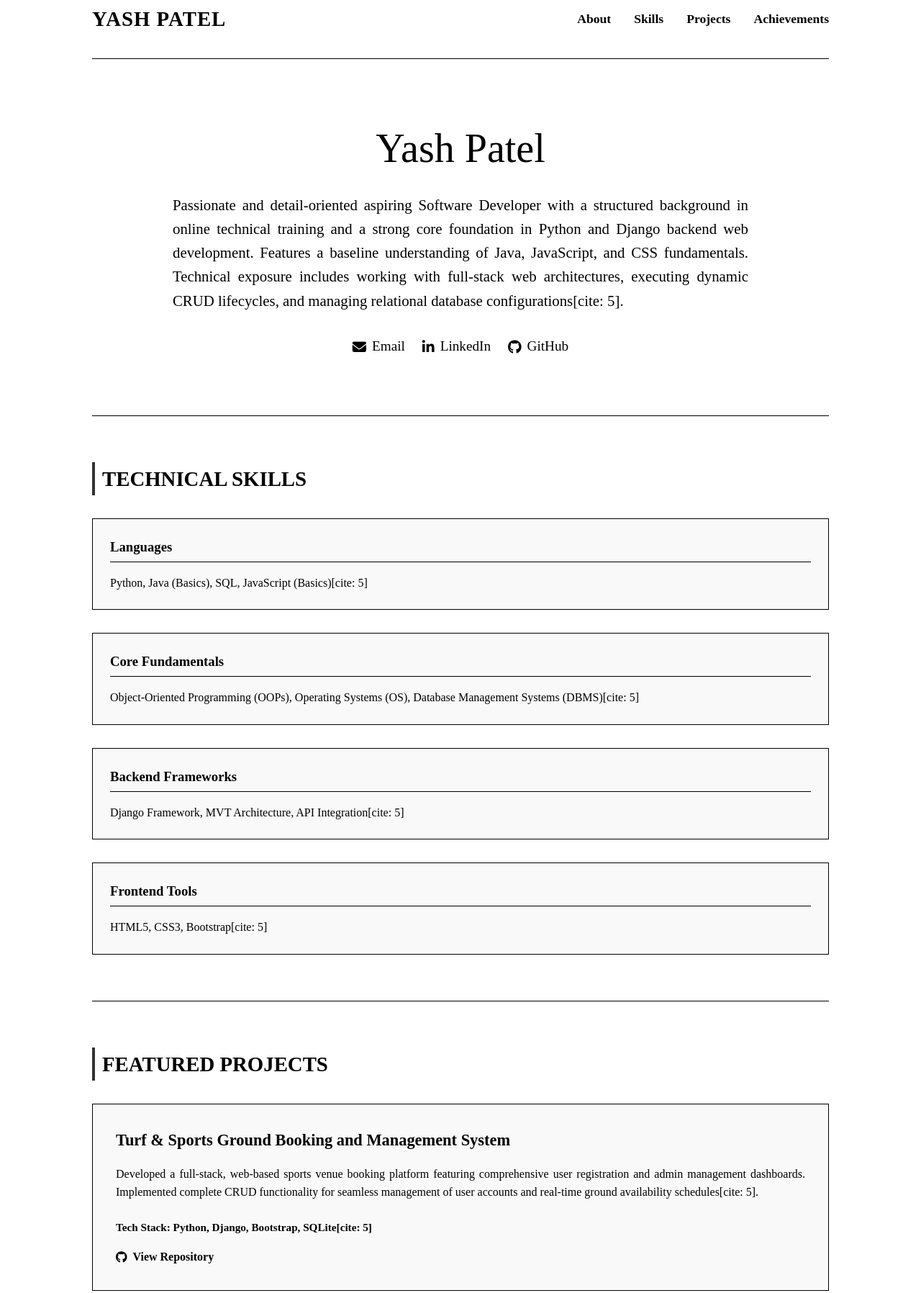
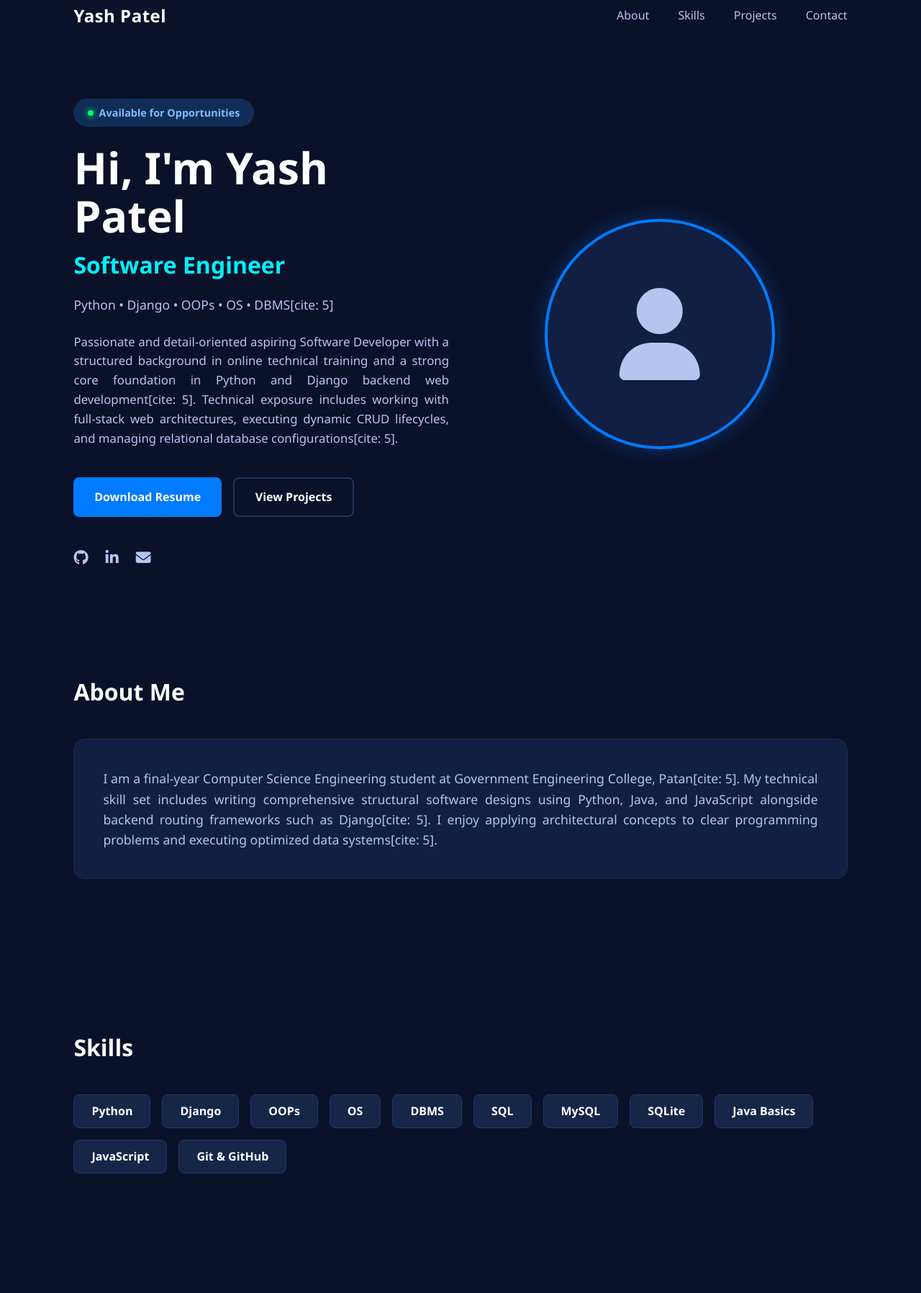
Before and after one commit to patelyash296/portfolio, a plain HTML site: page index.html in a window 1280 px wide. Shown: the part 29-1825 px from the top of the page at 72% size. After the commit the page ends 1739 px from the top, so only its background shows below. Drawn offline with Linux system fonts and the light colour scheme.

Commit message:
Update index.html

```diff
--- a/index.html
+++ b/index.html
@@ -4,299 +4,329 @@
     <meta charset="UTF-8">
     <meta name="viewport" content="width=device-width, initial-scale=1.0">
     <title>Yash Patel | Portfolio</title>
-    <!-- FontAwesome for exact matching icons -->
     <link rel="stylesheet" href="https://cdnjs.cloudflare.com/ajax/libs/font-awesome/6.4.0/css/all.min.css">
     <style>
         :root {
-            --bg-color: #ffffff;
-            --text-color: #000000;
-            --accent-color: #333333;
-            --border-color: #000000;
-            --card-bg: #f9f9f9;
+            --bg-dark: #0a1128;
+            --card-blue: #101f42;
+            --accent-blue: #007bff;
+            --accent-cyan: #00f0ff;
+            --text-main: #ffffff;
+            --text-muted: #b4c6ef;
         }
 
         * {
             margin: 0;
             padding: 0;
             box-sizing: border-box;
-            font-family: 'Times New Roman', Times, serif;
+            font-family: 'Segoe UI', Tahoma, Geneva, Verdana, sans-serif;
         }
 
         body {
-            background-color: var(--bg-color);
-            color: var(--text-color);
+            background-color: var(--bg-dark);
+            color: var(--text-main);
             line-height: 1.6;
-            padding: 0 10%;
+            padding: 0 8%;
         }
 
-        /* Navigation */
+        /* Navbar */
         nav {
             display: flex;
             justify-content: space-between;
             align-items: center;
             padding: 2rem 0;
-            border-bottom: 1px solid var(--border-color);
         }
 
         .logo {
-            font-size: 1.8rem;
-            font-weight: bold;
-            text-transform: uppercase;
-            letter-spacing: 1px;
+            font-size: 1.5rem;
+            font-weight: 700;
+            letter-spacing: 0.5px;
         }
 
         nav ul {
             display: flex;
             list-style: none;
+            gap: 2.5rem;
+        }
+
+        nav ul li a {
+            color: var(--text-muted);
+            text-decoration: none;
+            font-size: 1rem;
+            transition: color 0.3s;
+        }
+
+        nav ul li a:hover {
+            color: var(--text-main);
+        }
+
+        /* Hero Layout Container */
+        .hero-container {
+            display: flex;
+            align-items: center;
+            justify-content: space-between;
+            padding: 4rem 0;
             gap: 2rem;
         }
 
-        nav ul li a {
-            color: var(--text-color);
-            text-decoration: none;
-            font-size: 1.1rem;
-            font-weight: bold;
+        .hero-text {
+            flex: 1;
+            max-width: 600px;
         }
 
-        nav ul li a:hover {
-            text-decoration: underline;
+        /* Status Badge */
+        .status-badge {
+            display: inline-flex;
+            align-items: center;
+            gap: 8px;
+            background-color: #112d57;
+            color: #7fbbff;
+            padding: 0.5rem 1.2rem;
+            border-radius: 50px;
+            font-size: 0.9rem;
+            font-weight: 600;
+            margin-bottom: 1.5rem;
         }
 
-        /* Hero Section */
-        header {
-            padding: 5rem 0;
-            text-align: center;
-            border-bottom: 1px solid var(--border-color);
+        .status-dot {
+            width: 8px;
+            height: 8px;
+            background-color: #00ff66;
+            border-radius: 50%;
+            box-shadow: 0 0 10px #00ff66;
         }
 
-        header h1 {
-            font-size: 3.5rem;
-            margin-bottom: 1rem;
-            font-weight: normal;
+        .hero-text h1 {
+            font-size: 3.8rem;
+            line-height: 1.1;
+            margin-bottom: 0.5rem;
+            font-weight: 700;
         }
 
-        header p {
+        .hero-text .subtitle {
+            font-size: 2rem;
+            color: var(--accent-cyan);
+            margin-bottom: 1rem;
+            font-weight: 600;
+        }
+
+        .mini-tags {
+            color: var(--text-muted);
+            font-size: 1.1rem;
+            margin-bottom: 1.5rem;
+            font-weight: 500;
+        }
+
+        .hero-description {
+            color: var(--text-muted);
+            font-size: 1.05rem;
+            text-align: justify;
+            margin-bottom: 2.5rem;
+        }
+
+        /* Buttons */
+        .btn-container {
+            display: flex;
+            gap: 1rem;
+            margin-bottom: 2.5rem;
+        }
+
+        .btn {
+            padding: 0.8rem 1.8rem;
+            border-radius: 8px;
+            font-size: 1rem;
+            font-weight: 600;
+            text-decoration: none;
+            transition: all 0.3s;
+            display: inline-flex;
+            align-items: center;
+        }
+
+        .btn-primary {
+            background-color: var(--accent-blue);
+            color: white;
+        }
+
+        .btn-primary:hover {
+            background-color: #0056b3;
+            box-shadow: 0 0 15px rgba(0,123,255,0.4);
+        }
+
+        .btn-secondary {
+            border: 2px solid #21355b;
+            color: white;
+        }
+
+        .btn-secondary:hover {
+            background-color: #112240;
+            border-color: #3b5998;
+        }
+
+        /* Clean Mini Social Link Icons */
+        .mini-socials {
+            display: flex;
+            gap: 1.5rem;
             font-size: 1.3rem;
-            max-width: 800px;
-            margin: 0 auto 2rem auto;
+        }
+
+        .mini-socials a {
+            color: var(--text-muted);
+            transition: color 0.3s;
+        }
+
+        .mini-socials a:hover {
+            color: var(--text-main);
+        }
+
+        /* Hero Right Side Circular Profile Pic */
+        .hero-image-wrapper {
+            flex: 1;
+            display: flex;
+            justify-content: center;
+        }
+
+        .profile-circle {
+            width: 320px;
+            height: 320px;
+            border-radius: 50%;
+            border: 4px solid var(--accent-blue);
+            box-shadow: 0 0 30px rgba(0,123,255,0.3);
+            background-color: var(--card-blue);
+            display: flex;
+            align-items: center;
+            justify-content: center;
+            overflow: hidden;
+        }
+
+        .profile-circle i {
+            font-size: 8rem;
+            color: var(--text-muted);
+        }
+
+        /* Generic Section Heading Layout */
+        section {
+            padding: 5rem 0;
+        }
+
+        .section-title {
+            font-size: 2rem;
+            margin-bottom: 2.5rem;
+            font-weight: 700;
+        }
+
+        /* About & Skills Rounded Content Card Blocks */
+        .info-card {
+            background-color: var(--card-blue);
+            border-radius: 16px;
+            padding: 2.5rem;
+            border: 1px solid #1e2d4a;
+            margin-bottom: 3rem;
+        }
+
+        .info-card p {
+            color: var(--text-muted);
+            font-size: 1.1rem;
             text-align: justify;
         }
 
-        .social-links {
+        .skills-row {
             display: flex;
-            justify-content: center;
-            gap: 1.5rem;
-            font-size: 1.2rem;
+            flex-wrap: wrap;
+            gap: 1rem;
         }
 
-        .social-links a {
-            color: var(--text-color);
-            text-decoration: none;
-            display: flex;
-            align-items: center;
-            gap: 0.5rem;
+        .skill-capsule {
+            background-color: #162649;
+            color: var(--text-main);
+            padding: 0.6rem 1.5rem;
+            border-radius: 8px;
+            font-weight: 600;
+            font-size: 1rem;
+            border: 1px solid #223763;
         }
 
-        .social-links a:hover {
-            text-decoration: underline;
-        }
-
-        /* Sections common styling */
-        section {
-            padding: 4rem 0;
-            border-bottom: 1px solid var(--border-color);
-        }
-
-        .section-title {
-            font-size: 1.8rem;
-            font-weight: bold;
-            margin-bottom: 2rem;
-            text-transform: uppercase;
-            border-left: 4px solid var(--accent-color);
-            padding-left: 10px;
-        }
-
-        /* Skills Layout */
-        .skills-grid {
-            display: grid;
-            grid-template-columns: repeat(auto-fit, minmax(250px, 1-fr));
-            gap: 2rem;
-        }
-
-        .skill-category {
-            background-color: var(--card-bg);
-            padding: 1.5rem;
-            border: 1px solid var(--border-color);
-        }
-
-        .skill-category h3 {
-            margin-bottom: 1rem;
-            border-bottom: 1px solid var(--border-color);
-            padding-bottom: 5px;
-        }
-
-        /* Projects Layout */
-        .projects-grid {
-            display: grid;
-            grid-template-columns: repeat(auto-fit, minmax(300px, 1-fr));
-            gap: 2rem;
-        }
-
-        .project-card {
-            background-color: var(--card-bg);
-            border: 1px solid var(--border-color);
-            padding: 2rem;
-            display: flex;
-            flex-direction: column;
-            justify-content: space-between;
-        }
-
-        .project-card h3 {
-            font-size: 1.4rem;
-            margin-bottom: 1rem;
-        }
-
-        .project-card p {
-            text-align: justify;
-            margin-bottom: 1.5rem;
-            font-size: 1rem;
-        }
-
-        .tech-stack {
-            font-weight: bold;
-            margin-bottom: 1rem;
-            font-size: 0.95rem;
-        }
-
-        .project-link {
-            color: var(--text-color);
-            font-weight: bold;
-            text-decoration: none;
-            display: inline-flex;
-            align-items: center;
-            gap: 0.5rem;
-        }
-
-        .project-link:hover {
-            text-decoration: underline;
-        }
-
-        /* Achievements & Contact */
-        .achievement-item {
-            margin-bottom: 1rem;
-            font-size: 1.1rem;
-        }
-
-        footer {
-            text-align: center;
-            padding: 2rem 0;
-            font-size: 0.9rem;
-        }
-
-        @media (max-width: 768px) {
-            body { padding: 0 5%; }
-            header h1 { font-size: 2.5rem; }
-            nav { flex-direction: column; gap: 1rem; }
+        @media (max-width: 968px) {
+            .hero-container { flex-direction: column; text-align: center; }
+            .hero-description { text-align: center; }
+            .btn-container { justify-content: center; }
+            .mini-socials { justify-content: center; }
+            body { padding: 0 4%; }
         }
     </style>
 </head>
 <body>
 
-    <!-- Navigation Bar -->
     <nav>
         <div class="logo">Yash Patel</div>
         <ul>
             <li><a href="#about">About</a></li>
             <li><a href="#skills">Skills</a></li>
             <li><a href="#projects">Projects</a></li>
-            <li><a href="#achievements">Achievements</a></li>
+            <li><a href="#contact">Contact</a></li>
         </ul>
     </nav>
 
-    <!-- Main Hero Header -->
-    <header id="about">
-        <h1>Yash Patel</h1>
-        <p>
-            Passionate and detail-oriented aspiring Software Developer with a structured background in online technical training and a strong core foundation in Python and Django backend web development. Features a baseline understanding of Java, JavaScript, and CSS fundamentals. Technical exposure includes working with full-stack web architectures, executing dynamic CRUD lifecycles, and managing relational database configurations[cite: 5].
-        </p>
-        <div class="social-links">
-            <a href="mailto:yashpatel29306@gmail.com"><i class="fa-solid fa-envelope"></i> Email</a>
-            <a href="https://linkedin.com/in/yash-patel-cs2026" target="_blank"><i class="fa-brands fa-linkedin-in"></i> LinkedIn</a>
-            <a href="https://github.com/patelyash296" target="_blank"><i class="fa-brands fa-github"></i> GitHub</a>
+    <!-- Main Section matching Screenshot 62da75db -->
+    <div class="hero-container">
+        <div class="hero-text">
+            <div class="status-badge">
+                <div class="status-dot"></div>
+                Available for Opportunities
+            </div>
+            <h1>Hi, I'm Yash Patel</h1>
+            <div class="subtitle">Software Engineer</div>
+            <div class="mini-tags">Python • Django • OOPs • OS • DBMS[cite: 5]</div>
+            <p class="hero-description">
+                Passionate and detail-oriented aspiring Software Developer with a structured background in online technical training and a strong core foundation in Python and Django backend web development[cite: 5]. Technical exposure includes working with full-stack web architectures, executing dynamic CRUD lifecycles, and managing relational database configurations[cite: 5].
+            </p>
+
+            <div class="btn-container">
+                <a href="#" class="btn btn-primary">Download Resume</a>
+                <a href="#projects" class="btn btn-secondary">View Projects</a>
+            </div>
+
+            <div class="mini-socials">
+                <a href="https://github.com/patelyash296" target="_blank"><i class="fa-brands fa-github"></i></a>
+                <a href="https://linkedin.com/in/yash-patel-cs2026" target="_blank"><i class="fa-brands fa-linkedin-in"></i></a>
+                <a href="mailto:yashpatel29306@gmail.com"><i class="fa-solid fa-envelope"></i></a>
+            </div>
         </div>
-    </header>
 
-    <!-- Technical Skills Section -->
-    <section id="skills">
-        <h2 class="section-title">Technical Skills</h2>
-        <div class="skills-grid">
-            <div class="skill-category">
-                <h3>Languages</h3>
-                <p>Python, Java (Basics), SQL, JavaScript (Basics)[cite: 5]</p>
+        <div class="hero-image-wrapper">
+            <div class="profile-circle">
+                <!-- Replace this icon element with an <img> tag when adding an actual profile image later -->
+                <i class="fa-solid fa-user"></i>
             </div>
-            <div class="skill-category">
-                <h3>Core Fundamentals</h3>
-                <p>Object-Oriented Programming (OOPs), Operating Systems (OS), Database Management Systems (DBMS)[cite: 5]</p>
-            </div>
-            <div class="skill-category">
-                <h3>Backend Frameworks</h3>
-                <p>Django Framework, MVT Architecture, API Integration[cite: 5]</p>
-            </div>
-            <div class="skill-category">
-                <h3>Frontend Tools</h3>
-                <p>HTML5, CSS3, Bootstrap[cite: 5]</p>
-            </div>
+        </div>
+    </div>
+
+    <!-- About Me Segment matching Screenshot 02154a4e -->
+    <section id="about">
+        <h2 class="section-title">About Me</h2>
+        <div class="info-card">
+            <p>
+                I am a final-year Computer Science Engineering student at Government Engineering College, Patan[cite: 5]. My technical skill set includes writing comprehensive structural software designs using Python, Java, and JavaScript alongside backend routing frameworks such as Django[cite: 5]. I enjoy applying architectural concepts to clear programming problems and executing optimized data systems[cite: 5].
+            </p>
         </div>
     </section>
 
-    <!-- Projects Section -->
-    <section id="projects">
-        <h2 class="section-title">Featured Projects</h2>
-        <div class="projects-grid">
-            <!-- Turf Booking System -->
-            <div class="project-card">
-                <div>
-                    <h3>Turf & Sports Ground Booking and Management System</h3>
-                    <p>Developed a full-stack, web-based sports venue booking platform featuring comprehensive user registration and admin management dashboards. Implemented complete CRUD functionality for seamless management of user accounts and real-time ground availability schedules[cite: 5].</p>
-                </div>
-                <div>
-                    <div class="tech-stack">Tech Stack: Python, Django, Bootstrap, SQLite[cite: 5]</div>
-                    <a href="https://github.com/patelyash296" target="_blank" class="project-link"><i class="fa-brands fa-github"></i> View Repository</a>
-                </div>
-            </div>
-
-            <!-- Employee Management System -->
-            <div class="project-card">
-                <div>
-                    <h3>Employee Management System</h3>
-                    <p>Created a desktop/command-line utility application to handle corporate personnel data operations securely. Linked application logic natively with an active backend MySQL database structure using Java database connectivity workflows[cite: 5].</p>
-                </div>
-                <div>
-                    <div class="tech-stack">Tech Stack: Java Basics, JDBC, MySQL[cite: 5]</div>
-                    <a href="https://github.com/patelyash296" target="_blank" class="project-link"><i class="fa-brands fa-github"></i> View Repository</a>
-                </div>
-            </div>
+    <!-- Skills Section -->
+    <section id="skills">
+        <h2 class="section-title">Skills</h2>
+        <div class="skills-row">
+            <div class="skill-capsule">Python</div>
+            <div class="skill-capsule">Django</div>
+            <div class="skill-capsule">OOPs</div>
+            <div class="skill-capsule">OS</div>
+            <div class="skill-capsule">DBMS</div>
+            <div class="skill-capsule">SQL</div>
+            <div class="skill-capsule">MySQL</div>
+            <div class="skill-capsule">SQLite</div>
+            <div class="skill-capsule">Java Basics</div>
+            <div class="skill-capsule">JavaScript</div>
+            <div class="skill-capsule">Git & GitHub</div>
         </div>
     </section>
 
-    <!-- Achievements Section -->
-    <section id="achievements">
-        <h2 class="section-title">Achievements & Interests</h2>
-        <div class="achievement-item">
-            <i class="fa-solid fa-trophy"></i> Secured a perfect 10.00 SPI with an A+ Grade at GEC Patan (GTU) during the final semester (Semester 8)[cite: 5].
-        </div>
-        <div class="achievement-item">
-            <i class="fa-solid fa-heart"></i> <strong>Interests:</strong> Web Development, Building Web Applications, Cricket, Pet Care[cite: 5].
-        </div>
-        <div class="achievement-item">
-            <i class="fa-solid fa-language"></i> <strong>Languages spoken:</strong> English, Hindi, Gujarati[cite: 5].
-        </div>
-    </section>
-
-    <!-- Footer -->
-    <footer>
-        <p>&copy; 2026 Yash Patel. Built from scratch matching clean minimal architecture layouts.</p>
-    </footer>
-
 </body>
 </html>
```
